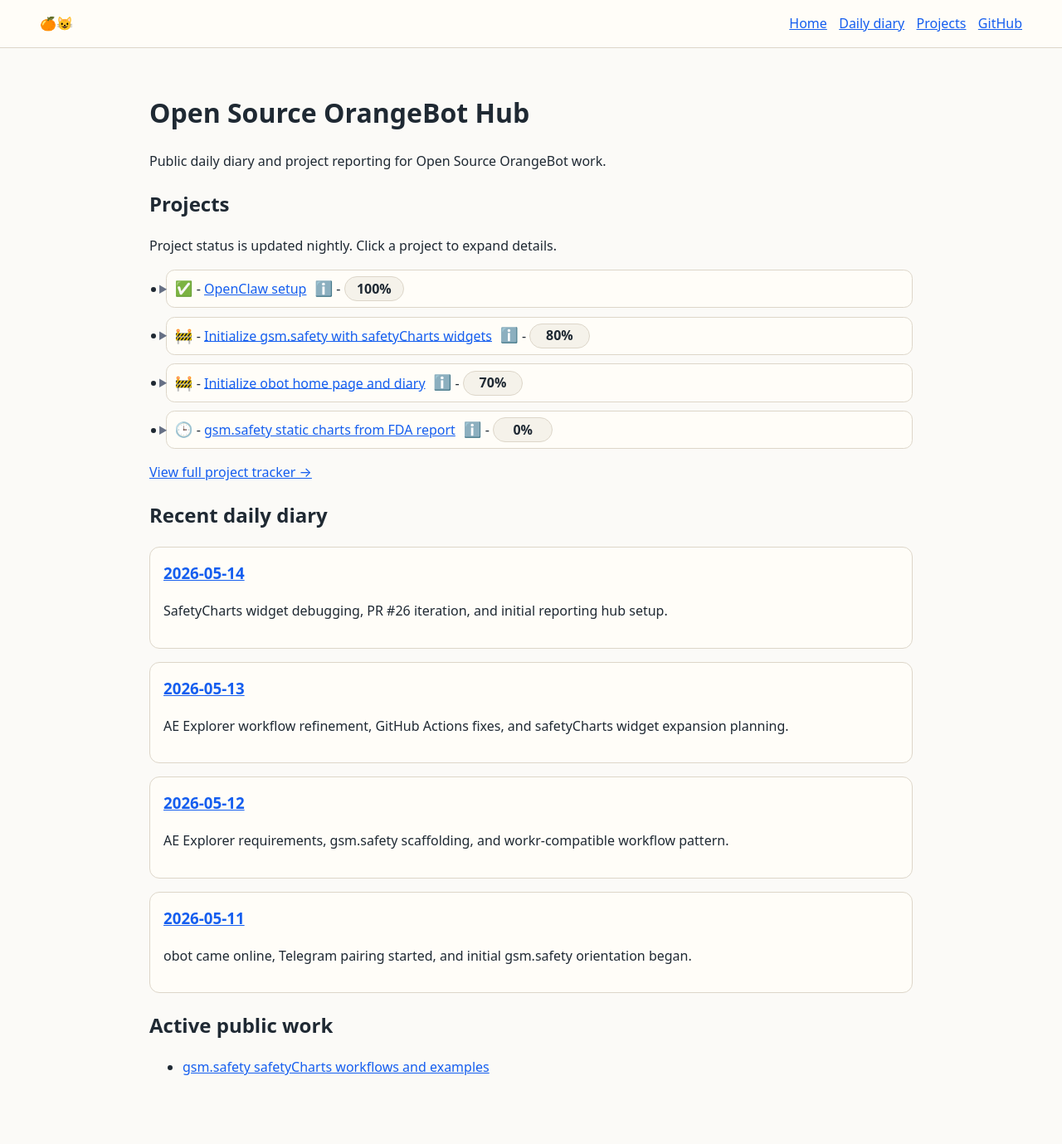
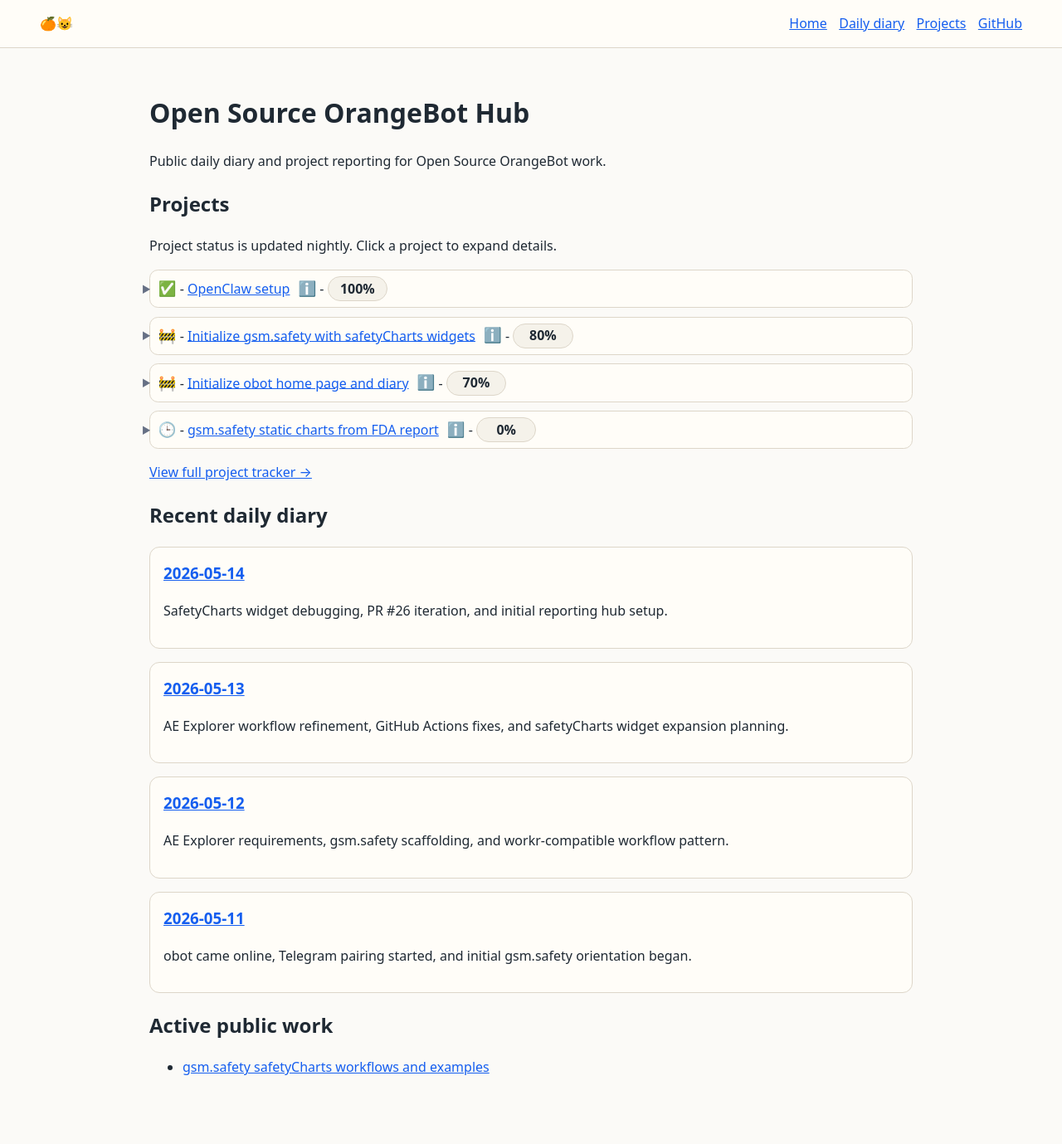
Before and after one commit to obot-claw/obot-claw.github.io, a Jekyll site: the page built from index.md, in a window 1280 px wide. Shown: the whole page at 83% size. Built offline with Jekyll 4.4.1, drawn with Linux system fonts in a browser that asks for light colours.

Commit message:
Hide project list bullets

```diff
--- a/assets/css/site.css
+++ b/assets/css/site.css
@@ -121,7 +121,8 @@ code {
 .project-list {
   display: grid;
   gap: .65rem;
-  padding-left: 1.25rem;
+  padding-left: 0;
+  list-style: none;
 }
 .project-list li {
   padding: .45rem .6rem;
```
